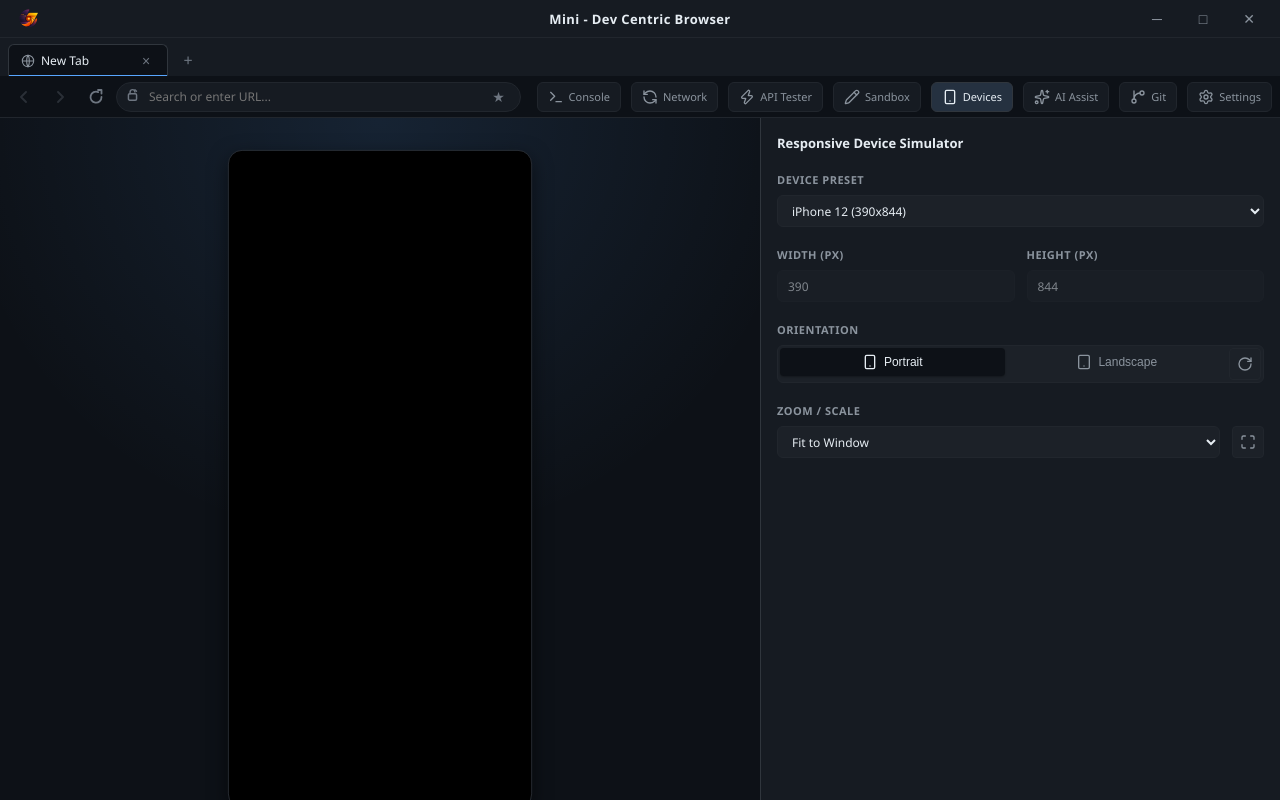
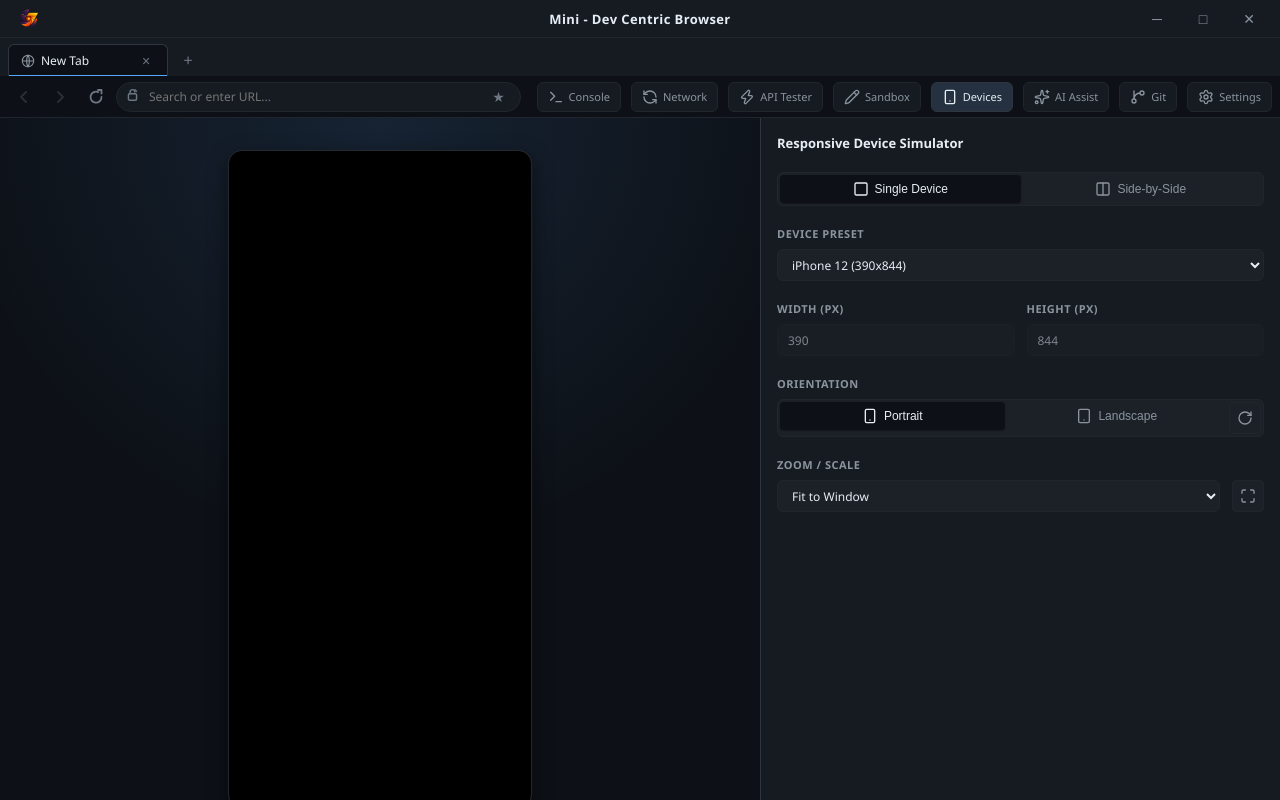
Before and after one commit to xvolv/mini-dev-centric-browser, a React (Vite) app: page / in a window 1280 px wide. Both pictures are taken after a click on the button "Devices". Built offline with nearby package versions, Linux system fonts and the light colour scheme.

Commit message:
make add features of mode like multi or single

```diff
--- a/src/App.jsx
+++ b/src/App.jsx
@@ -88,12 +88,13 @@ export default function App() {
 
   const [deviceSim, setDeviceSim] = useState({
     enabled: false,
+    mode: "single",
     deviceName: "iPhone 12",
     width: 390,
     height: 844,
     orientation: "portrait",
-    multiPane: false,
     zoom: "fit",
+    multiDevices: ["iPhone 12", "Desktop"],
   });
 
   const [tabHtml, setTabHtml] = useState({});
--- a/src/components/browser/BrowserView.jsx
+++ b/src/components/browser/BrowserView.jsx
@@ -391,12 +391,13 @@ export default function BrowserView({
   ]);
 
   // Render multi-pane view when multi-pane mode is enabled
-  if (deviceSim?.enabled && deviceSim?.multiPane) {
+  if (deviceSim?.enabled && deviceSim?.mode === "multi") {
     return (
       <div className="browser-view">
         {hasActiveUrl ? (
           <MultiPaneView
             url={activeTab.url}
+            devices={deviceSim.multiDevices}
             onUrlFallback={(fallbackUrl) => {
               onUrlUpdate?.(fallbackUrl);
             }}
--- a/src/components/browser/MultiPaneView.jsx
+++ b/src/components/browser/MultiPaneView.jsx
@@ -3,6 +3,7 @@ import { DEVICE_PRESETS } from "../../data/devicePresets";
 
 export default function MultiPaneView({
   url,
+  devices,
   onWebviewReady,
   onConsoleMessage,
   onApiRequest,
@@ -78,14 +79,12 @@ export default function MultiPaneView({
     }
   };
 
-  // Default devices for multi-pane: mobile and laptop (two panes)
-  const defaultDevices = [
-    DEVICE_PRESETS.find((d) => d.name === "iPhone 12") || DEVICE_PRESETS[0],
-    DEVICE_PRESETS.find((d) => d.name === "Laptop") || DEVICE_PRESETS[6],
-  ];
+  const activeDevices = (devices || ["iPhone 12", "Laptop"]).map(
+    (name) => DEVICE_PRESETS.find((d) => d.name === name) || DEVICE_PRESETS[0]
+  );
 
-  // Pane weights: make the laptop pane larger so it has more space [mobile, laptop]
-  const weights = [0.85, 2.65];
+  // Proportional weights based on device width to share space fairly
+  const weights = activeDevices.map((d) => d.w);
 
   // Calculate scales for each pane to fit in container
   useEffect(() => {
@@ -100,11 +99,11 @@ export default function MultiPaneView({
       const availableHeight = containerRect.height - padding * 2;
       const totalWeight = weights.reduce((s, w) => s + w, 0);
 
-      const baseAvailable = availableWidth - gap * (defaultDevices.length - 1);
+      const baseAvailable = availableWidth - gap * (activeDevices.length - 1);
 
       const newScales = {};
       const newWidths = {};
-      defaultDevices.forEach((device, index) => {
+      activeDevices.forEach((device, index) => {
         const paneWidth = (baseAvailable * weights[index]) / totalWeight;
         newWidths[index] = paneWidth;
         const maxScaleW = paneWidth / device.w;
@@ -122,7 +121,7 @@ export default function MultiPaneView({
     const observer = new ResizeObserver(updateScales);
     observer.observe(container);
     return () => observer.disconnect();
-  }, [defaultDevices]);
+  }, [JSON.stringify(activeDevices)]);
 
   // Each pane scrolls independently — no synchronization
 
@@ -236,7 +235,7 @@ export default function MultiPaneView({
 
   return (
     <div className="multi-pane-view" ref={containerRef}>
-      {defaultDevices.map((device, index) => {
+      {activeDevices.map((device, index) => {
         const scale = scales[index] || 1;
         const weight = weights[index] || 1;
         return (
--- a/src/components/devtools/panels/DeviceSimPanel.jsx
+++ b/src/components/devtools/panels/DeviceSimPanel.jsx
@@ -1,10 +1,13 @@
 import React, { useState, useEffect } from "react";
 import { DEVICE_PRESETS } from "../../../data/devicePresets";
-import { RotateCw, Maximize, Smartphone, Tablet } from "lucide-react";
+import { RotateCw, Maximize, Smartphone, Tablet, Columns, Square } from "lucide-react";
 
 export default function DeviceSimPanel({ value, onChange }) {
   const [customW, setCustomW] = useState(value?.width || 390);
   const [customH, setCustomH] = useState(value?.height || 844);
+
+  const mode = value?.mode || "single";
+  const multiDevices = value?.multiDevices || ["iPhone 12", "Desktop"];
 
   useEffect(() => {
     if (value?.deviceName === "Custom") {
@@ -12,6 +15,16 @@ export default function DeviceSimPanel({ value, onChange }) {
       setCustomH(value.height);
     }
   }, [value?.width, value?.height, value?.deviceName]);
+
+  const setMode = (newMode) => {
+    onChange({ ...value, mode: newMode });
+  };
+
+  const handleMultiDeviceChange = (index, presetName) => {
+    const newDevices = [...multiDevices];
+    newDevices[index] = presetName;
+    onChange({ ...value, multiDevices: newDevices });
+  };
 
   const handlePresetChange = (e) => {
     const presetName = e.target.value;
@@ -75,6 +88,25 @@ export default function DeviceSimPanel({ value, onChange }) {
         <h3>Responsive Device Simulator</h3>
       </div>
 
+      <div className="device-sim-panel__section">
+        <div className="device-sim-panel__btn-group">
+          <button
+            className={`device-sim-panel__btn ${mode === "single" ? "device-sim-panel__btn--active" : ""}`}
+            onClick={() => setMode("single")}
+          >
+            <Square size={16} /> Single Device
+          </button>
+          <button
+            className={`device-sim-panel__btn ${mode === "multi" ? "device-sim-panel__btn--active" : ""}`}
+            onClick={() => setMode("multi")}
+          >
+            <Columns size={16} /> Side-by-Side
+          </button>
+        </div>
+      </div>
+
+      {mode === "single" ? (
+        <>
           <div className="device-sim-panel__section">
             <label className="device-sim-panel__label">Device Preset</label>
             <select
@@ -167,7 +199,44 @@ export default function DeviceSimPanel({ value, onChange }) {
               </button>
             </div>
           </div>
+        </>
+      ) : (
+        <>
+          <div className="device-sim-panel__section">
+            <label className="device-sim-panel__label">Left Pane Device</label>
+            <select
+              className="device-sim-panel__select"
+              value={multiDevices[0] || "iPhone 12"}
+              onChange={(e) => handleMultiDeviceChange(0, e.target.value)}
+            >
+              {DEVICE_PRESETS.map((preset) => (
+                <option key={`left-${preset.name}`} value={preset.name}>
+                  {preset.name} ({preset.w}x{preset.h})
+                </option>
+              ))}
+            </select>
+          </div>
 
+          <div className="device-sim-panel__section">
+            <label className="device-sim-panel__label">Right Pane Device</label>
+            <select
+              className="device-sim-panel__select"
+              value={multiDevices[1] || "Desktop"}
+              onChange={(e) => handleMultiDeviceChange(1, e.target.value)}
+            >
+              {DEVICE_PRESETS.map((preset) => (
+                <option key={`right-${preset.name}`} value={preset.name}>
+                  {preset.name} ({preset.w}x{preset.h})
+                </option>
+              ))}
+            </select>
+          </div>
+
+          <div style={{ color: "var(--text-muted)", fontSize: "0.85rem", marginTop: 8 }}>
+            Side-by-side mode auto-scales both devices to fit proportionally in your window.
+          </div>
+        </>
+      )}
     </div>
   );
 }
```
Lines whose indentation alone changed are shown as unchanged.
